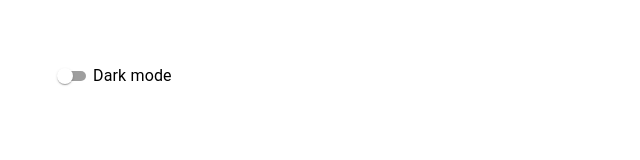
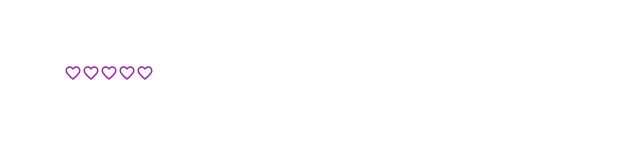
Before and after one commit to jerrydayne/material-ui-demo, a React (Create React App) app: page / in a window 1280 px wide. Shown: the top 160 px of the page, without its empty margins (0-640 px from the left). Built offline with nearby package versions, Linux system fonts and the light colour scheme.

Commit message:
Rating and props

```diff
--- a/src/App.tsx
+++ b/src/App.tsx
@@ -1,6 +1,7 @@
 import React from 'react';
 import './App.css';
 import MuiSwitch from './components/MuiSwitch';
+import MuiRating from './components/MuiRating';
 //import MuiTypography from './components/MuiTypography';
 //import MuiButton from './components/MuiButton';
 //import MuiTextField from './components/MuiTextField';
@@ -18,7 +19,8 @@ function App() {
       {/*<MuiSelect />*/}
       {/**<MuiRadioButton /> */}
       {/**<MuiCheckBox /> */}
-      <MuiSwitch />
+      {/**<MuiSwitch /> */}
+      <MuiRating />
     </div>
   );
 }
--- /dev/null
+++ b/src/components/MuiRating.tsx
@@ -0,0 +1,29 @@
+import { Stack, Rating } from "@mui/material"
+import { useState } from "react"
+import { Favorite, FavoriteBorder } from "@mui/icons-material"
+
+
+const MuiRating = () => {
+    const [value, setValue] = useState<number | null>(null)
+    console.log(value)
+
+    const handleChange = (_event: React.ChangeEvent<{}>, newValue: number | null) => {
+        setValue(newValue)
+    }
+
+  return (
+    <Stack spacing={2}>
+      <Rating
+        value={value}
+        onChange={handleChange}
+        precision={0.5}
+        size='small'
+        icon={<Favorite fontSize='inherit' color='secondary' />}
+        emptyIcon={<FavoriteBorder fontSize='inherit' color='secondary' />}
+    />
+    </Stack>
+  )
+}
+
+
+export default MuiRating
```
